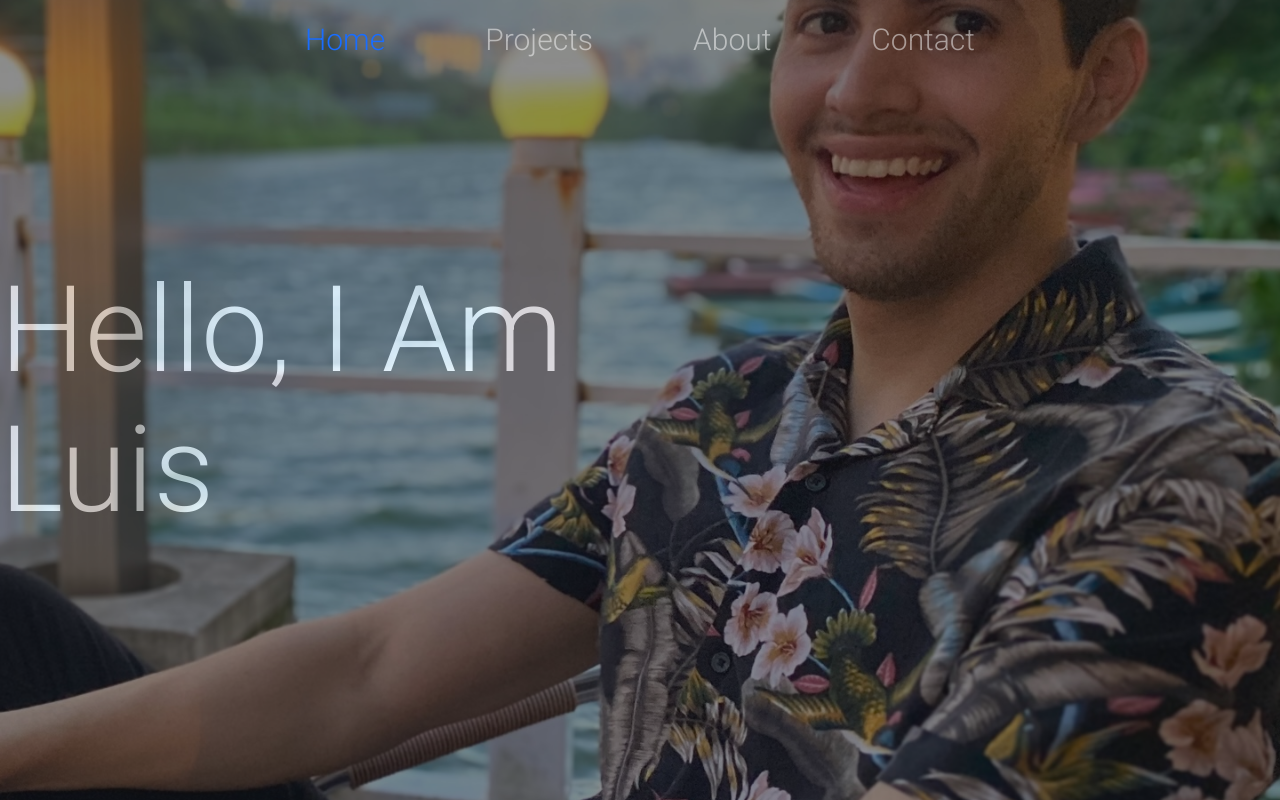
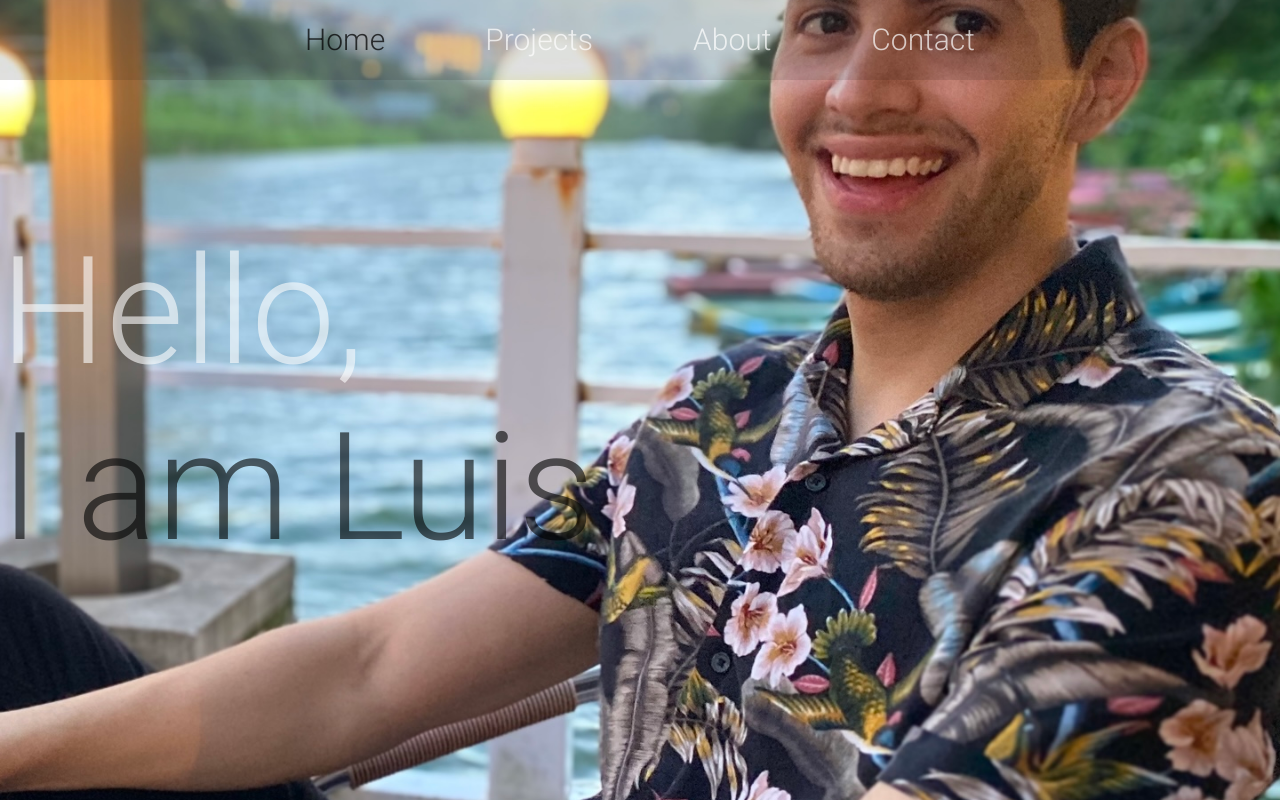
Before and after one commit to luisrrv/modern-landing-page, a plain HTML site: page index.html in a window 1280 px wide. Shown: the top 800 px of the page. Drawn offline with Linux system fonts and the light colour scheme.

Commit message:
styles update

```diff
--- a/index.html
+++ b/index.html
@@ -24,7 +24,7 @@
 
     <section class="home-section active">
         <div class="home-heading">
-        <h1 class="hero-heading">hello, I am <br> Luis</h1>
+        <h1 class="hero-heading">Hello,<br><span style="color: black;">I am  Luis</span></h1>
         </div>
         <div class="img-div">
         <img src="./assets/home.jpg" class="home-img" alt="">
--- a/styles/index.css
+++ b/styles/index.css
@@ -10,7 +10,11 @@ body {
   display: block;
   margin: auto;
   min-height: 100vh;
-  background: #191919;
+  background-image: url(/assets/p-bg.jpeg);
+  background-size: cover;
+  overflow: visible;
+  background-repeat: no-repeat;
+  background-position-x: center;
   font-family: "Roboto", sans-serif;
   font-weight: 100;
 }
@@ -26,7 +30,7 @@ body {
   justify-content: center;
   align-items: center;
   z-index: 9;
-  background: #1a1a1a00;
+  background: #1a1a1a22;
 }
 
 .links {
@@ -34,8 +38,8 @@ body {
   display: flex;
 }
 .link a {
-  color: #fff;
-  opacity: 0.5;
+  color: rgb(255, 255, 255);
+  opacity: 0.7;
   text-decoration: none;
   text-transform: capitalize;
   padding: 10px 30px;
@@ -49,7 +53,7 @@ body {
 .link a:hover,
 .link.active a {
   opacity: 1;
-  color: rgb(25, 109, 255);
+  color: rgba(0, 0, 0, 0.728);
 }
 
 /* home section*/
@@ -74,10 +78,10 @@ body {
 }
 
 .hero-heading {
-  color: #fff;
-  font-size: 120px;
-  text-transform: capitalize;
+  color: rgb(255, 255, 255);
+  font-size: 150px;
   font-weight: 300;
+  opacity: 0.6;
 }
 .home-img {
   position: absolute;
@@ -86,7 +90,8 @@ body {
   height: 100vh;
   width: 100vw;
   object-fit: cover;
-  opacity: 0.5;
+  opacity: 1;
+  z-index: -1;
 }
 
 /* project section */
@@ -95,15 +100,10 @@ body {
   width: 100%;
   height: 100%;
   padding: 100px;
-  position: fixed;
+  position: relative;
   top: 0;
   left: 0;
   margin: auto;
-  background-image: url(/assets/p-bg.jpeg);
-  background-size: cover;
-  overflow: visible;
-  background-repeat: no-repeat;
-  background-position-x: center;
   transition: 0.5s;
   opacity: 0;
 }
```
